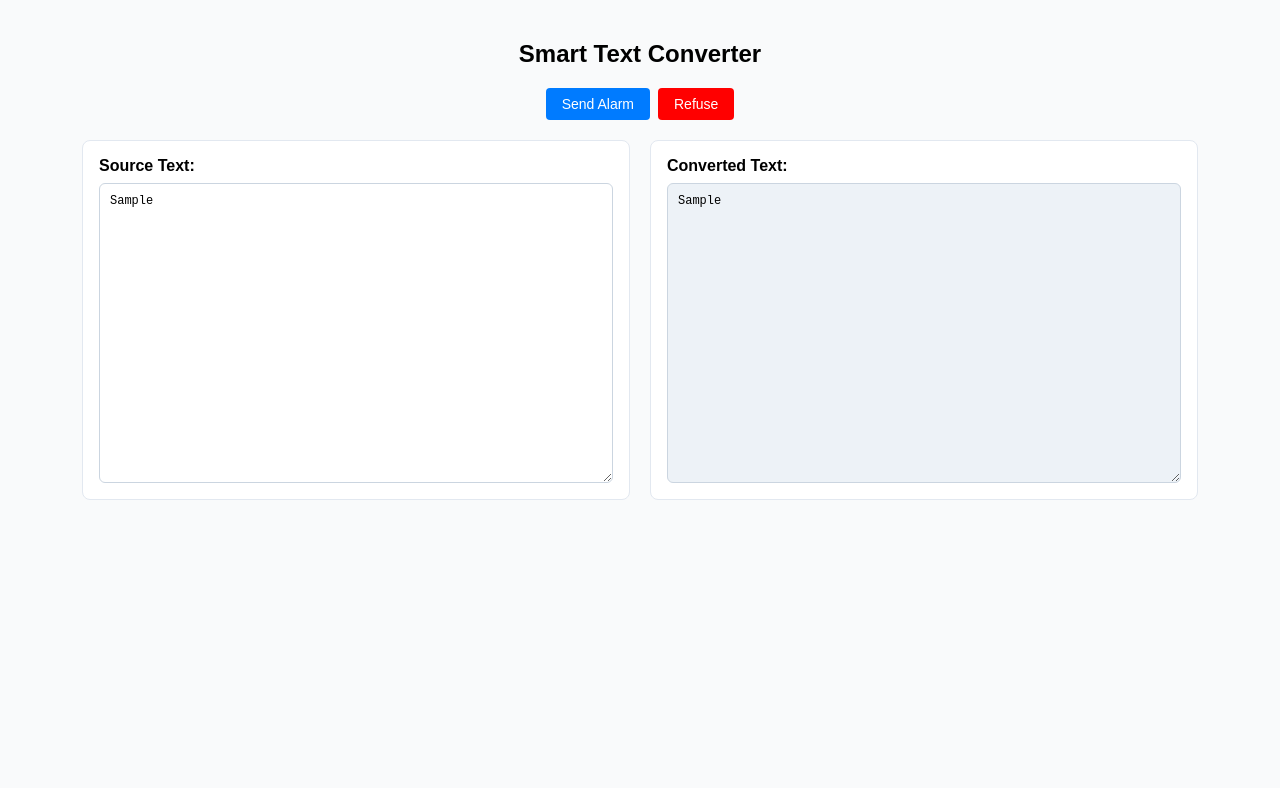
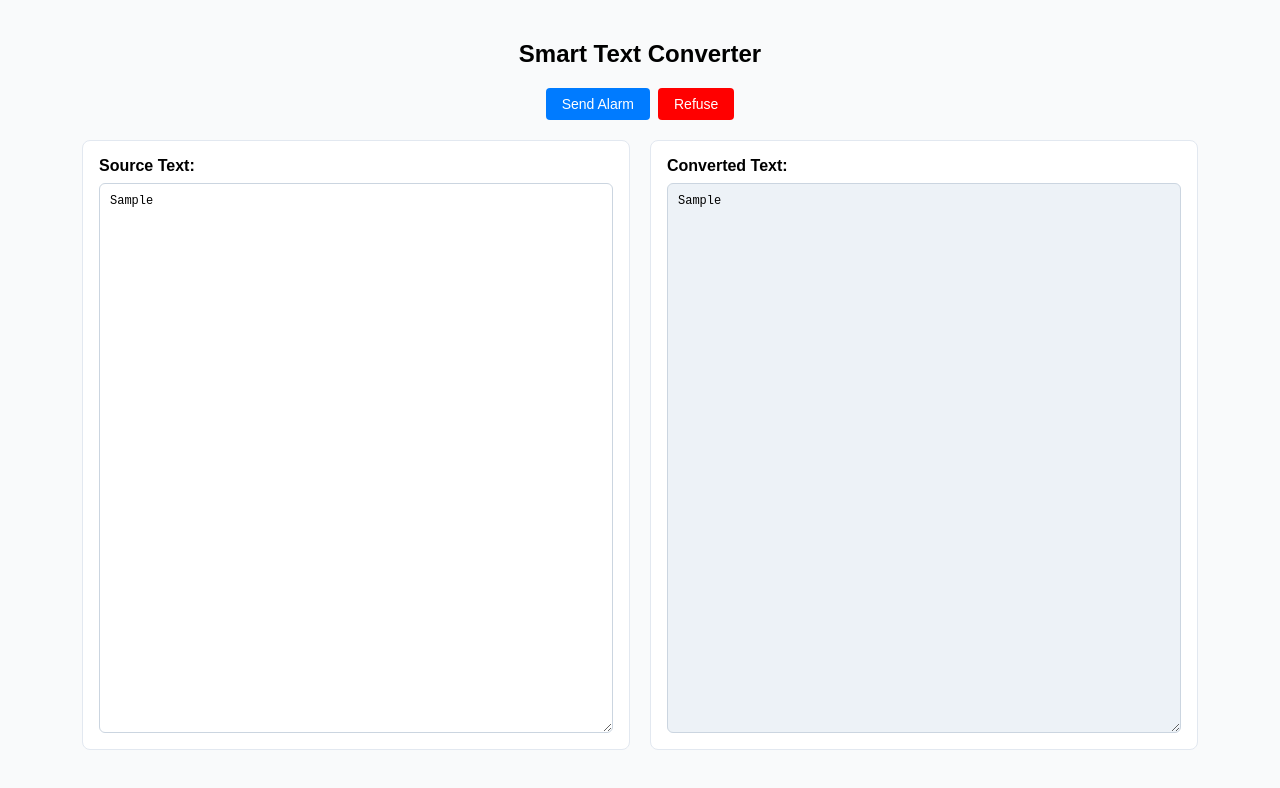
Before and after one commit to gen2rick/websocket-notification, a website: page public/index.html in a window 1280 px wide. Both pictures are taken after typing "Sample" into the empty fields and a click on the button "Send Alarm". Drawn offline with nearby package versions, Linux system fonts and the light colour scheme; no server answers.

Commit message:
update the min-height of the textarea and add one convertor pattern

```diff
--- a/public/script.js
+++ b/public/script.js
@@ -62,6 +62,7 @@ function normalizeText(text) {
     .replace(/[“”„]/g, '"')
     .replace(/[—–‐‑]/g, "-")
     .replace(/[！]/g, "!")
+    .replace(/[!]/g, ".")
     .replace(/[。]/g, ".")
     .replace(/[、]/g, ",")
     .replace(/[？]/g, "?")
--- a/public/style.css
+++ b/public/style.css
@@ -37,7 +37,7 @@ h2 {
 }
 
 textarea {
-  min-height: 300px;
+  min-height: calc(100vh - 250px);
   resize: vertical;
   font-size: 12px;
   overflow: hidden;
```
